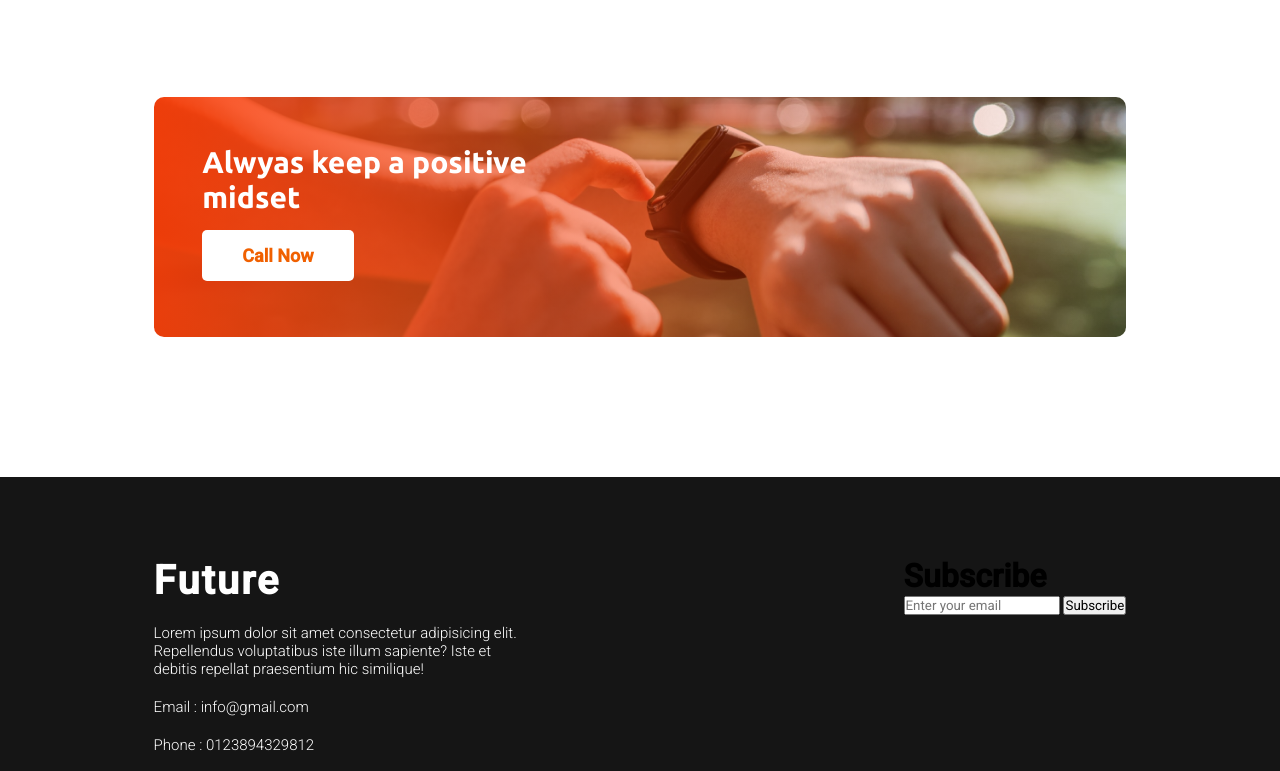
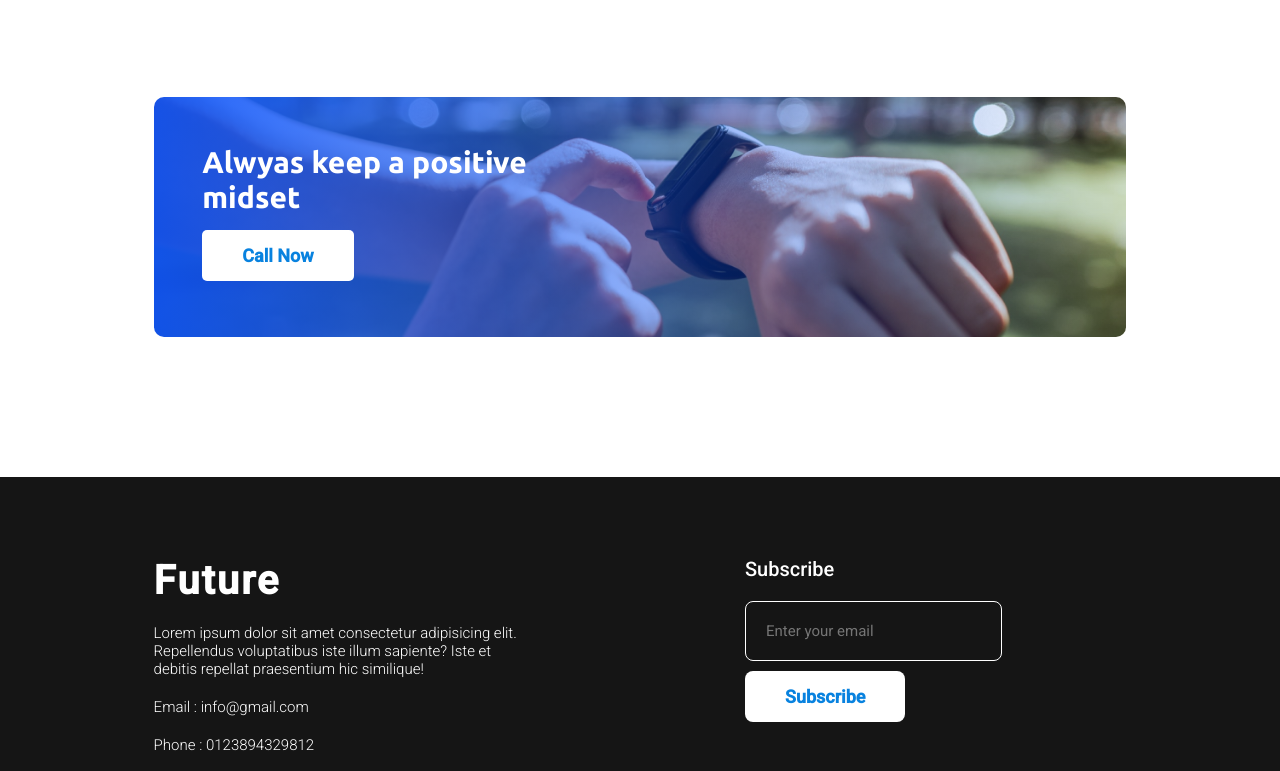
Before and after one commit to Shakil57375/assignment-one, a plain HTML site: page index.html in a window 1280 px wide. Shown: the part 3483-4254 px from the top of the page. Drawn offline with Linux system fonts and the light colour scheme; a web font is replaced by a local one.

Commit message:
added everything

```diff
--- a/index.html
+++ b/index.html
@@ -158,7 +158,7 @@
                 </div>
             </div>
             <div class="subscribtion-plan">
-                <h1>Subscribe</h1>
+                <h1 class="subscribtion-header">Subscribe</h1>
                 <input type="email" placeholder="Enter your email">
                 <button type="submit" class="btn-3">Subscribe</button>
             </div>
--- a/style.css
+++ b/style.css
@@ -198,7 +198,7 @@
 .watch{
     width: 100%;
     height: 30vh;
-    background-image: linear-gradient(to right, rgba(249, 59, 6, 0.9), rgba(0, 0, 0, 0.01)), url(images/watch.png);
+    background-image: linear-gradient(to right, rgba(10, 82, 249, 0.9), rgba(0, 0, 0, 0.01)), url(images/watch.png);
     background-repeat: no-repeat;
     background-position: center;
     background-size: cover;
@@ -224,7 +224,7 @@
 .watch-text .btn-2{
     padding: 15px 40px;
     background: #fff;
-    color: rgb(240, 96, 0);
+    color: rgb(8, 130, 223);
     border: none;
     outline: none;
     font-size: 18px;
@@ -239,7 +239,7 @@
 
 .footer-section{
     background: rgb(21, 21, 21);
-    padding: 80px 12%;
+    padding: 80px 25% 80px 12%;
     display: flex;
     align-items: flex-start;
     justify-content: space-between;
@@ -265,4 +265,35 @@
     align-items: center;
     gap: 1rem;
 }
+
+.subscribtion-header{
+    font-size: 20px;
+    font-weight: 500;
+    color: #fff;
+    margin-bottom: 20px;
+}
+
+.subscribtion-plan input{
+    padding: 20px;
+    display: block;
+    background: transparent;
+    border: 1px solid #fff;
+    margin-bottom: 10px;
+    font-size: 15px;
+    color: #fff;
+    outline: none;
+    width: 100%;
+    border-radius: 8px;
+}
+
+.subscribtion-plan .btn-3{
+    padding: 15px 40px;
+    background: #fff;
+    color: rgb(8, 130, 223);
+    border: none;
+    outline: none;
+    font-size: 18px;
+    font-weight: 600;
+    border-radius: 8px;
+}
 /* ----------------- End of footer Section --------------------- */
```
